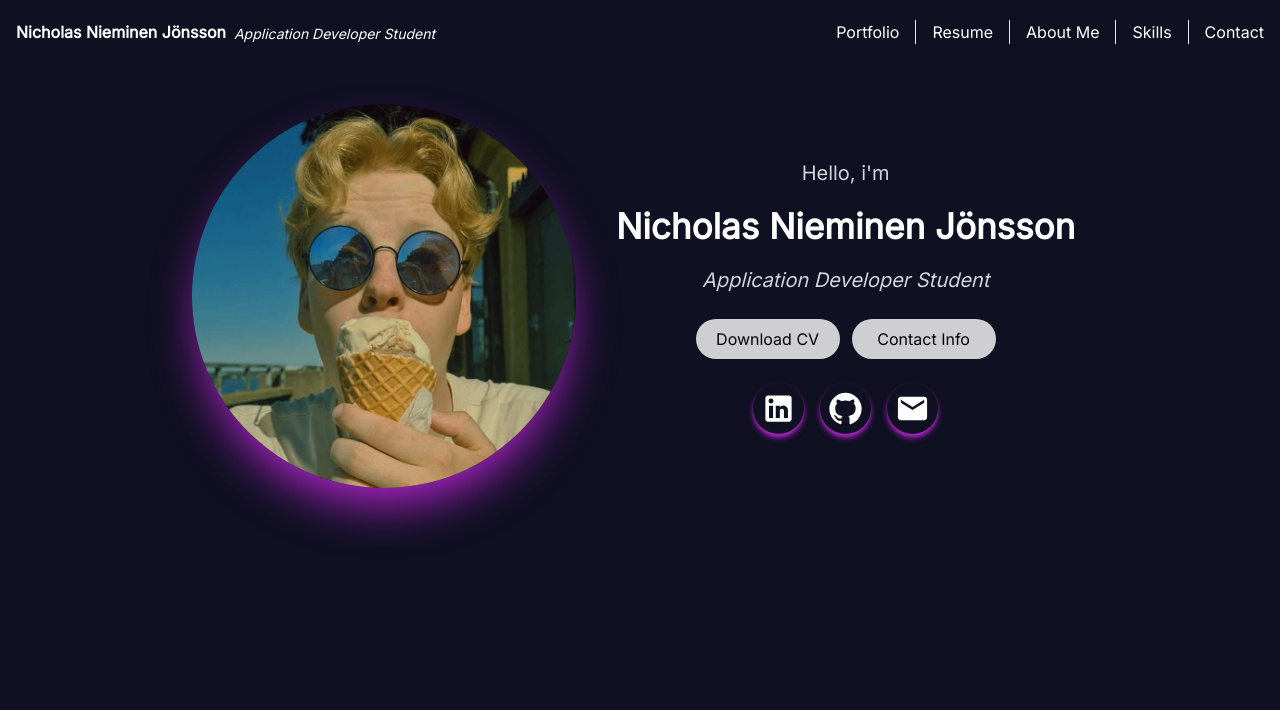
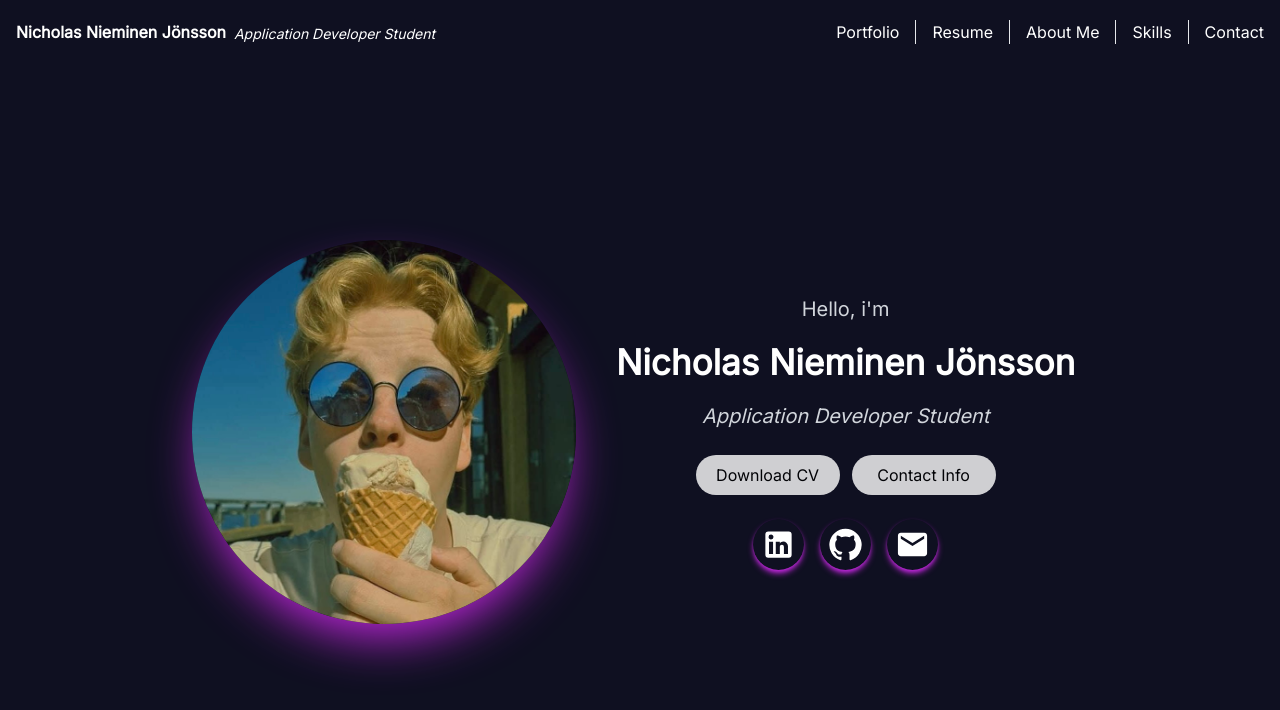
Before and after one commit to Clemond/Devfolio, a React (Create React App) app: page / in a window 1280 px wide. Shown: the top 710 px of the page. Built offline with nearby package versions, Linux system fonts and the light colour scheme.

Commit message:
fix: design changes and layout in App.tsx

```diff
--- a/src/App.tsx
+++ b/src/App.tsx
@@ -3,9 +3,11 @@ import ProfileIntroCard from "./components/ProfileIntroCard";
 
 function App() {
   return (
-    <div className="flex-1 h-screen bg-[#0f1021]">
+    <div className="flex flex-col h-screen bg-[#0f1021]">
       <CustomHeader />
-      <ProfileIntroCard />
+      <div className="flex flex-1 justify-center items-center ">
+        <ProfileIntroCard />
+      </div>
     </div>
   );
 }
--- a/src/components/ProfileIntroCard.tsx
+++ b/src/components/ProfileIntroCard.tsx
@@ -3,11 +3,12 @@ import SocialMediaLinks from "./SocialMediaLinks";
 
 export default function ProfileIntroCard() {
   return (
-    <div className="w-full justify-center flex pt-10">
+    <div className="w-full justify-center flex ">
       <div className=" flex flex-row w-[70%] ">
         <img
           className="rounded-[192px] h-96 w-96 shadow-2xl shadow-[#c227de]"
           src={ProfilePic}
+          alt="Profile Pic"
         />
 
         <div className=" text-center pl-10 flex flex-col justify-center gap-3 ">
--- a/src/components/SocialMediaLinks.tsx
+++ b/src/components/SocialMediaLinks.tsx
@@ -10,22 +10,22 @@ export default function SocialMediaLinks() {
         component="a"
         href="https://www.linkedin.com/in/nicholas-nieminen-jönsson/"
         target="_blank"
-        className="shadow-md shadow-[#c227de]"
+        className="shadow-md shadow-[#c227de] opacity-100 hover:opacity-80 active:opacity-60 transition-opacity duration-200"
       >
         <LinkedInIcon fontSize="large" sx={{ color: "white" }} />
       </IconButton>
       <IconButton
         component="a"
-        href="https://github.com/yourgithubprofile"
+        href="https://github.com/Clemond"
         target="_blank"
-        className="shadow-md shadow-[#c227de]"
+        className="shadow-md shadow-[#c227de] opacity-100 hover:opacity-80 active:opacity-60 transition-opacity duration-200"
       >
         <GitHubIcon fontSize="large" sx={{ color: "white" }} />
       </IconButton>
       <IconButton
         component="a"
         href="mailto:Nicholas.nieminenjonsson@gmail.com"
-        className="shadow-md shadow-[#c227de]"
+        className="shadow-md shadow-[#c227de] opacity-100 hover:opacity-80 active:opacity-60 transition-opacity duration-200"
       >
         <EmailIcon fontSize="large" sx={{ color: "white" }} />
       </IconButton>
```
